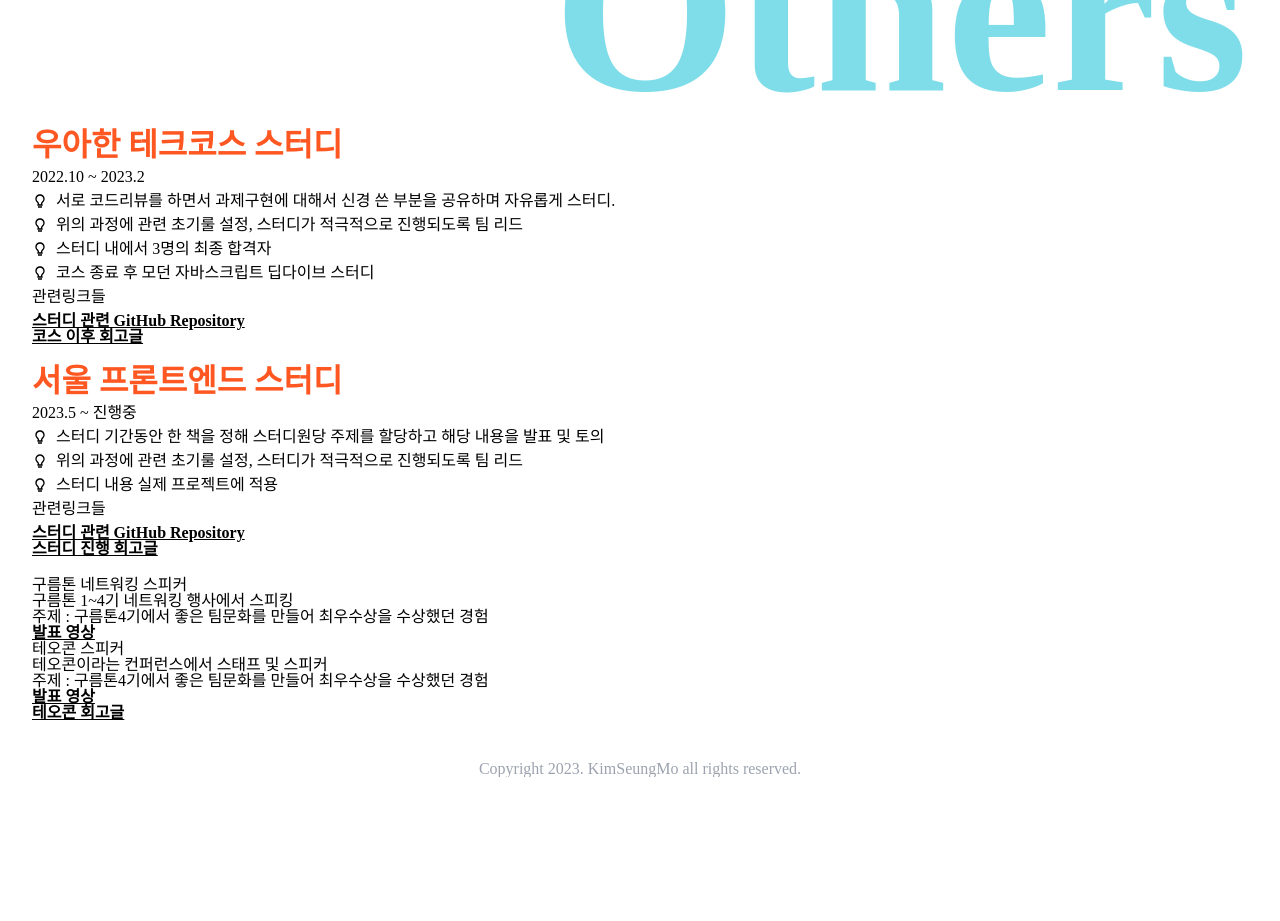
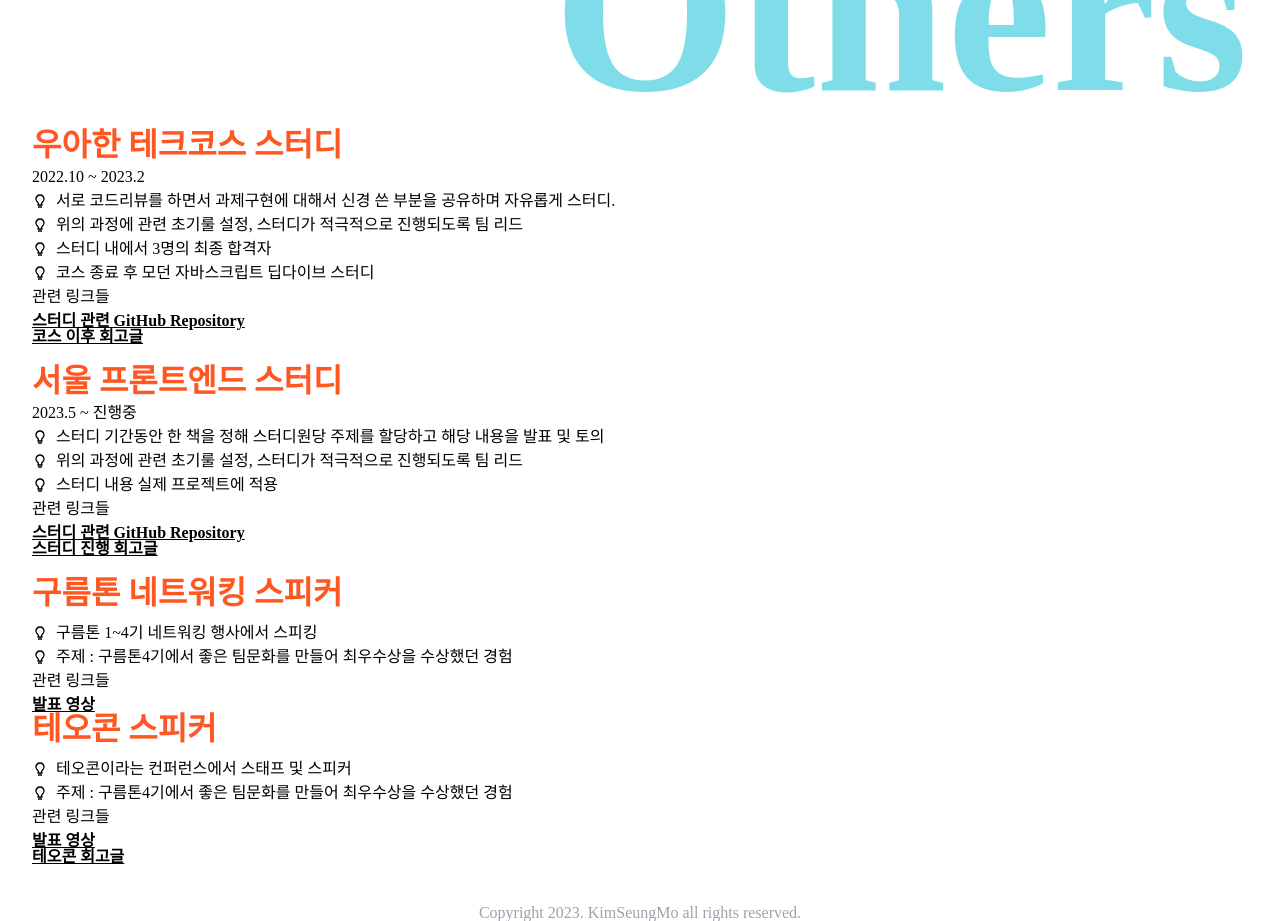
Before and after one commit to endmoseung/moseung-portfolio, a Next.js app: page / in a window 1280 px wide. Shown: the part 3100-4021 px from the top of the page. Before the commit the page ends 3877 px from the top, so only its background shows below. Built offline with nearby package versions, Linux system fonts and the light colour scheme.

Commit message:
refactor: Card 컴포넌트로 추상화

```diff
--- a/src/Components/Card/Card.tsx
+++ b/src/Components/Card/Card.tsx
@@ -0,0 +1,43 @@
+import { CardType } from '@/types/card'
+import React from 'react'
+import { BiBulb } from 'react-icons/bi'
+
+interface CardProps {
+  cards: CardType
+  index: number
+  subTitle: string
+}
+
+const Card = ({ cards, index, subTitle }: CardProps) => {
+  const { title, duration, details, links } = cards
+  return (
+    <div className="flex flex-col gap-2" key={index}>
+      <p className="text-[2rem] font-bold text-main">{title}</p>
+      <p>{duration}</p>
+      <div className="flex flex-col gap-2">
+        {details.map((detail, index: number) => (
+          <div className="flex items-center" key={index}>
+            <BiBulb className="mr-2" />
+            <p className="leading-4">{detail}</p>
+          </div>
+        ))}
+      </div>
+      <p className="flex">{subTitle}</p>
+      <div className="flex flex-col">
+        {links.map((link, index: number) => (
+          <a
+            className="font-bold text-black underline"
+            rel="noreferrer"
+            target="_blank"
+            key={index}
+            href={link.link}
+          >
+            {link.title}
+          </a>
+        ))}
+      </div>
+    </div>
+  )
+}
+
+export default Card
--- a/src/Components/Sections/Others.tsx
+++ b/src/Components/Sections/Others.tsx
@@ -4,7 +4,7 @@ import useIntersection from '@/utils/Hooks/useIntersection'
 import GoTop from '../Animation/GoTop'
 import { PRESENTATION, STUDY } from '@/utils/Constant/Constant'
 import useIsVisible from '@/utils/Hooks/useIsVisible'
-import { BiBulb } from 'react-icons/bi'
+import Card from '../Card/Card'
 
 interface OthersProps {
   setCurrentScroll: (current: string) => void
@@ -29,57 +29,22 @@ const Others = ({ setCurrentScroll }: OthersProps) => {
       </div>
       <div className="mb-5 flex flex-col gap-5">
         {STUDY.map((study, index: number) => (
-          <div className="flex flex-col gap-2" key={index}>
-            <p className="text-[2rem] font-bold text-main">{study.title}</p>
-            <p>{study.duration}</p>
-            <div className="flex flex-col gap-2">
-              {study.details.map((detail, index: number) => (
-                <div className="flex items-center" key={index}>
-                  <BiBulb className="mr-2" />
-                  <p className="leading-4">{detail}</p>
-                </div>
-              ))}
-            </div>
-            <p>관련링크들</p>
-            <div className="flex flex-col">
-              {study.links.map((link, index: number) => (
-                <a
-                  className="font-bold text-black underline"
-                  rel="noreferrer"
-                  target="_blank"
-                  key={index}
-                  href={link.link}
-                >
-                  {link.title}
-                </a>
-              ))}
-            </div>
-          </div>
+          <Card
+            key={study.title}
+            cards={study}
+            index={index}
+            subTitle="관련 링크들"
+          />
         ))}
       </div>
       <div>
         {PRESENTATION.map((presentation, index: number) => (
-          <div key={index}>
-            <p>{presentation.title}</p>
-            <div>
-              {presentation.details.map((detail, index: number) => (
-                <p key={index}>{detail}</p>
-              ))}
-            </div>
-            <div className="flex flex-col">
-              {presentation.links.map((link, index: number) => (
-                <a
-                  className="font-bold text-black underline"
-                  rel="noreferrer"
-                  target="_blank"
-                  key={index}
-                  href={link.link}
-                >
-                  {link.title}
-                </a>
-              ))}
-            </div>
-          </div>
+          <Card
+            key={presentation.title}
+            cards={presentation}
+            index={index}
+            subTitle="관련 링크들"
+          />
         ))}
       </div>
     </section>
--- /dev/null
+++ b/src/types/card.ts
@@ -0,0 +1,9 @@
+export type CardType = {
+  title: string
+  duration?: string
+  details: string[]
+  links: {
+    title: string
+    link: string
+  }[]
+}
```
